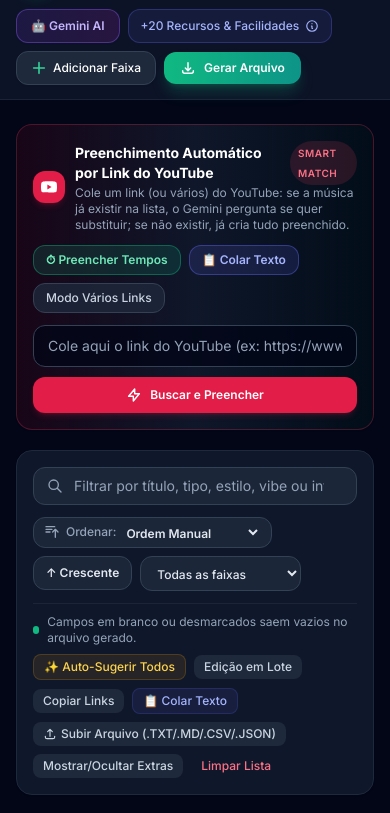
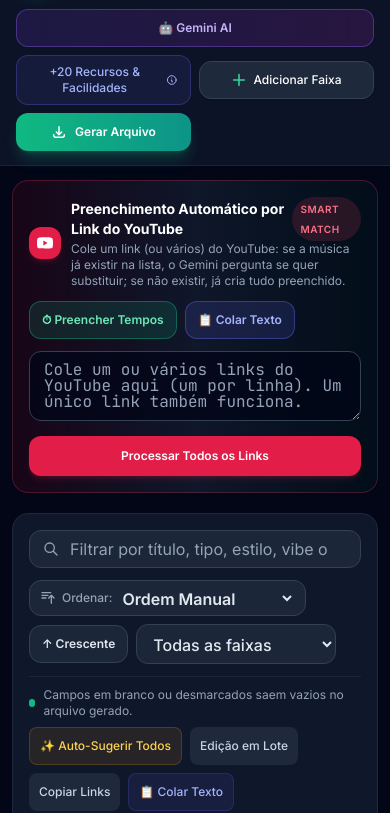
Before and after one commit to gjngngvb-byte/Add-info-musicas, a plain HTML site: page index.html in a window 390 px wide. Shown: the part 72-885 px from the top of the page. Drawn offline with nearby package versions, Linux system fonts and the light colour scheme.

Commit message:
Improve mobile layout and simplify YouTube links input

```diff
--- a/index.html
+++ b/index.html
@@ -44,6 +44,31 @@
     input[type="number"]::-webkit-outer-spin-button {
       -webkit-appearance: none;
       margin: 0;
+    }
+
+    /* Ajustes responsivos para telas pequenas */
+    @media (max-width: 640px) {
+      html, body { max-width: 100%; overflow-x: hidden; }
+      body { font-size: 14px; }
+      header > div { padding-left: 12px; padding-right: 12px; }
+      header .flex.flex-wrap.items-center.gap-2 { display: grid; grid-template-columns: repeat(2, minmax(0, 1fr)); width: 100%; }
+      header .flex.flex-wrap.items-center.gap-2 > button { justify-content: center; min-width: 0; white-space: normal; text-align: center; }
+      header .flex.flex-wrap.items-center.gap-2 > button:first-child { grid-column: 1 / -1; }
+      main { padding: 14px 12px !important; }
+      main > section { min-width: 0; }
+      input, select, textarea { max-width: 100%; font-size: 16px !important; }
+      button { min-height: 38px; }
+      #yt-batch-submit-btn { width: 100%; justify-content: center; padding: 12px 16px; }
+      #yt-batch-box > div { display: block; }
+      #yt-batch-box > div > button { width: 100%; margin-top: 6px; }
+      #yt-status-bar { align-items: flex-start; }
+      .overflow-x-auto { max-width: 100%; -webkit-overflow-scrolling: touch; }
+      table { min-width: 680px; }
+      [role="dialog"], .modal, [id$="-modal"] > div { max-width: calc(100vw - 20px); }
+      .fixed.inset-0 { padding: 10px !important; align-items: flex-start; overflow-y: auto; }
+      .fixed.inset-0 > div { width: 100%; max-height: calc(100dvh - 20px); overflow-y: auto; }
+      .grid { min-width: 0; }
+      .flex.flex-wrap { row-gap: 8px; }
     }
   </style>
 </head>
@@ -261,18 +286,11 @@
           >
             <span>📋 Colar Texto</span>
           </button>
-          <button
-            id="toggle-batch-yt-btn"
-            onclick="toggleYoutubeBatchMode()"
-            class="px-3 py-1.5 rounded-xl text-xs font-medium border border-slate-200 dark:border-slate-700 bg-white/80 dark:bg-slate-800/80 text-slate-700 dark:text-slate-300 hover:bg-slate-100 dark:hover:bg-slate-700 transition cursor-pointer"
-          >
-            Modo Vários Links
-          </button>
         </div>
       </div>
 
       <!-- Entrada Única -->
-      <div id="yt-single-box" class="flex flex-col sm:flex-row gap-2.5">
+      <div id="yt-single-box" class="hidden">
         <div class="relative flex-1">
           <input
             id="yt-url-input"
@@ -296,20 +314,14 @@
       </div>
 
       <!-- Entrada em Lote -->
-      <div id="yt-batch-box" class="hidden space-y-2.5">
+      <div id="yt-batch-box" class="space-y-2.5">
         <textarea
           id="yt-batch-textarea"
           rows="3"
-          placeholder="Cole vários links do YouTube aqui (um por linha)..."
+          placeholder="Cole um ou vários links do YouTube aqui (um por linha). Um único link também funciona."
           class="w-full px-3.5 py-2.5 rounded-xl bg-white dark:bg-slate-950/80 border border-slate-200 dark:border-slate-700 text-xs font-mono text-slate-900 dark:text-white placeholder:text-slate-400 focus:outline-none focus:ring-2 focus:ring-rose-500/50 focus:border-rose-500 transition"
         ></textarea>
         <div class="flex items-center justify-end gap-2">
-          <button
-            onclick="toggleYoutubeBatchMode()"
-            class="px-3 py-2 rounded-xl text-xs font-medium text-slate-500 hover:text-slate-700 dark:hover:text-slate-200 cursor-pointer"
-          >
-            Voltar para 1 link
-          </button>
           <button
             id="yt-batch-submit-btn"
             onclick="processYoutubeBatchInput()"
@@ -2027,16 +2039,6 @@
     /* =========================================================================
        INTEGRAÇÃO YOUTUBE (SMART MATCH, METADADOS & MINI-PLAYER)
        ========================================================================= */
-    function toggleYoutubeBatchMode() {
-      ytBatchMode = !ytBatchMode;
-      const singleBox = document.getElementById("yt-single-box");
-      const batchBox = document.getElementById("yt-batch-box");
-      const toggleBtn = document.getElementById("toggle-batch-yt-btn");
-      if (singleBox) singleBox.classList.toggle("hidden", ytBatchMode);
-      if (batchBox) batchBox.classList.toggle("hidden", !ytBatchMode);
-      if (toggleBtn) toggleBtn.textContent = ytBatchMode ? "Modo 1 Link" : "Modo Vários Links";
-    }
-
     function extractYoutubeVideoId(url) {
       const str = String(url || "").trim();
       if (!str) return null;
```
